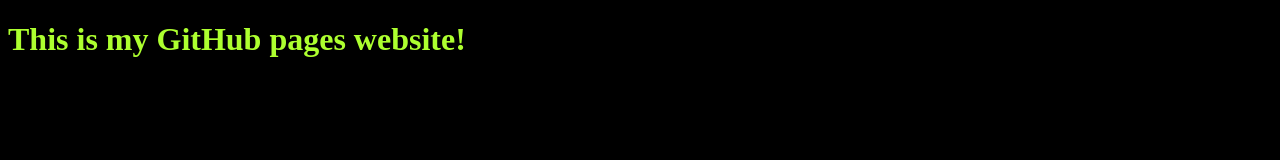
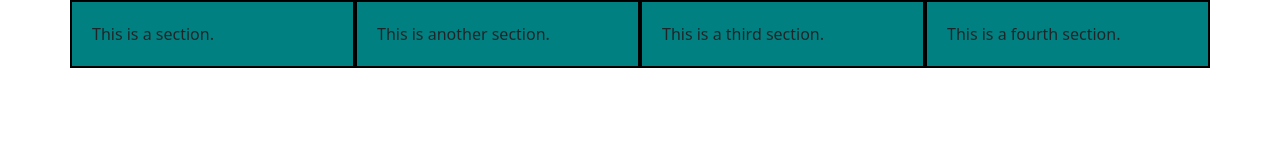
Before and after one commit to p1pk4/p1pk4.github.io, a plain HTML site: page index.html in a window 1280 px wide. Drawn offline with nearby package versions, Linux system fonts and the light colour scheme.

Commit message:
Add styles, collumns for all devises

```diff
--- a/index.html
+++ b/index.html
@@ -1,19 +1,34 @@
 <!DOCTYPE html>
 <html>
     <head>
-        <title>My Site!</title>
+        <title>My pet site</title>
+        <link href="https://cdn.jsdelivr.net/npm/bootstrap@5.1.3/dist/css/bootstrap.min.css" rel="stylesheet" integrity="sha384-1BmE4kWBq78iYhFldvKuhfTAU6auU8tT94WrHftjDbrCEXSU1oBoqyl2QvZ6jIW3" crossorigin="anonymous">
         <style>
-            h1 {
-                color: greenyellow;
-            }
-            body {
-                background-color: black;
+            .row > div {
+                padding: 20px;
+                background-color: teal;
+                border: 2px solid black;
             }
         </style>
     </head>
+
     <body>
-        <h1>
-            This is my GitHub pages website!
-        </h1>
+        <div class="container">
+            <div class="row">
+                <div class="col-lg-3 col-sm-6">
+                    This is a section.
+                </div>
+                <div class="col-lg-3 col-sm-6">
+                    This is another section.
+                </div>
+                <div class="col-lg-3 col-sm-6">
+                    This is a third section.
+                </div>
+                <div class="col-lg-3 col-sm-6">
+                    This is a fourth section.
+                </div>
+            </div>
+
+        </div>
     </body>
 </html>
```
